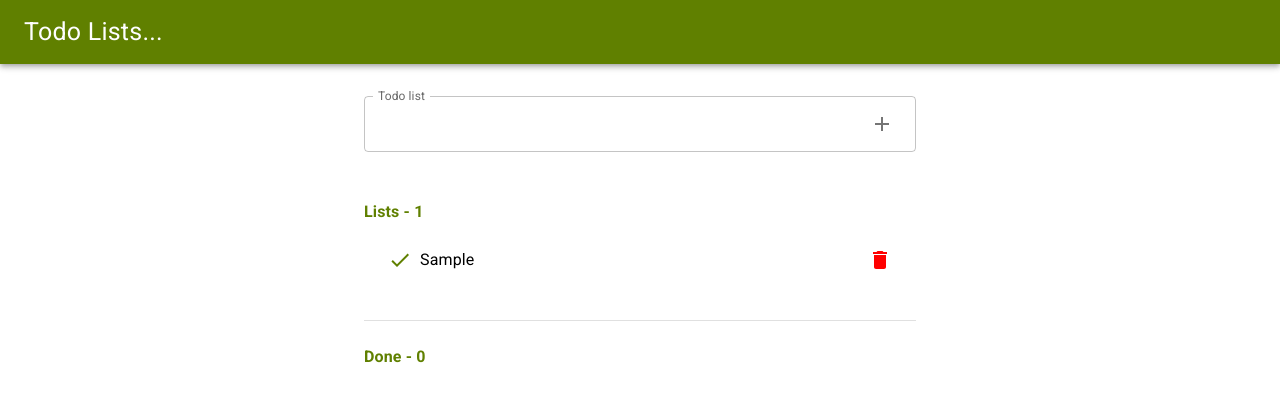
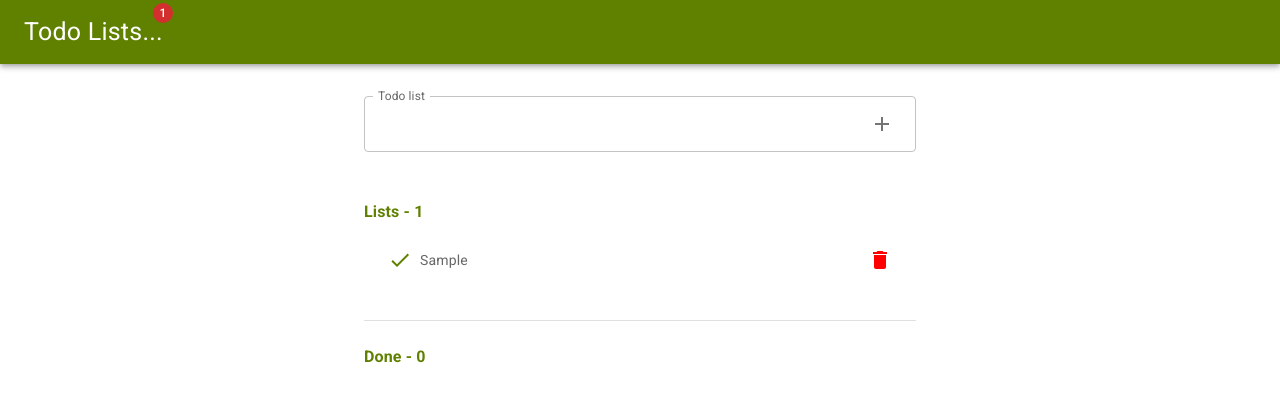
Before and after one commit to thantiam/React_Web_git, a React (Vite) app: page / in a window 1280 px wide. Both pictures are taken after typing "Sample" into the empty fields and a click on the button 882 px from the left and 124 px from the top of the page. Shown: the top 402 px of the page. Built offline with nearby package versions, Linux system fonts and the light colour scheme.

Commit message:
dark mode initialize

```diff
--- a/package.json
+++ b/package.json
@@ -12,6 +12,7 @@
   "dependencies": {
     "@emotion/react": "^11.14.0",
     "@emotion/styled": "^11.14.1",
+    "@fontsource/jetbrains-mono": "^5.2.8",
     "@fontsource/roboto": "^5.2.8",
     "@mui/icons-material": "^7.3.4",
     "@mui/material": "^7.3.4",
--- a/src/App.jsx
+++ b/src/App.jsx
@@ -52,7 +52,7 @@ export default function App() {
       }
 
   return  <>
-            <Header />
+            <Header count={data.filter(data => !data.done).length} />
             {/* <h1> React WEB... ... ... </h1>
                 <button onClick= {add} >+</button>
                 <button> Lists - { data.filter(data => !data.done).length } </button>
--- a/src/Header.jsx
+++ b/src/Header.jsx
@@ -1,13 +1,15 @@
-import { AppBar, Toolbar, Typography, } from "@mui/material";
+import { AppBar, Toolbar, Typography, Badge } from "@mui/material";
 
 
 
 
 
-export default function Header() {
+export default function Header({count}) {
     return <AppBar position="static" sx={{ bgcolor: "#608000" }}>
              <Toolbar>
+                <Badge badgeContent = {count} color="error">
                  <Typography fontSize={25}>Todo Lists...</Typography>
+                </Badge>
              </Toolbar>
            </AppBar>
 }
--- a/src/Item.jsx
+++ b/src/Item.jsx
@@ -27,7 +27,7 @@ export default function Item({data, toggle, remove }) {
                              }
                  </IconButton>
 
-                 <ListItemText primary = {data.name} />
+                 <ListItemText secondary = {data.name} />
 
 
 
--- a/src/main.jsx
+++ b/src/main.jsx
@@ -7,14 +7,25 @@ import '@fontsource/roboto/300.css';
 import '@fontsource/roboto/400.css';
 import '@fontsource/roboto/500.css';
 import '@fontsource/roboto/700.css';
+
 import { CssBaseline } from '@mui/material';
 
 
+import { ThemeProvider, createTheme } from '@mui/material/styles';
+
+
+const theme = createTheme({
+  palette: {
+    mode: 'light',
+  },
+});
 
 
 createRoot(document.getElementById('root')).render(
   <StrictMode>
-    <App />
-    <CssBaseline/>
+    <ThemeProvider theme={theme} >
+        <App />
+        <CssBaseline/>
+    </ThemeProvider>
   </StrictMode>,
 )
```
Also changed, not shown: 1 other file (tests, documents, lock files or other folders).
